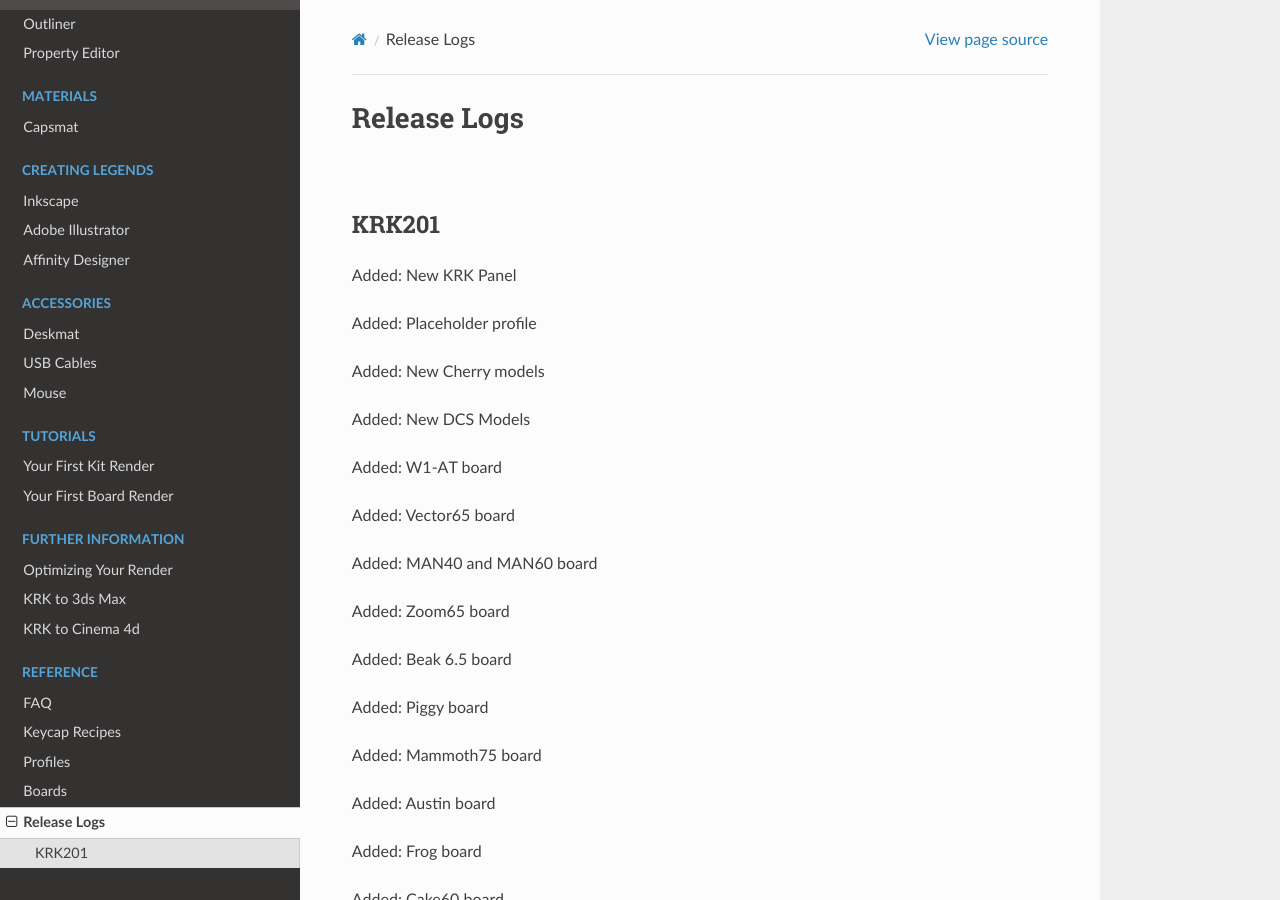
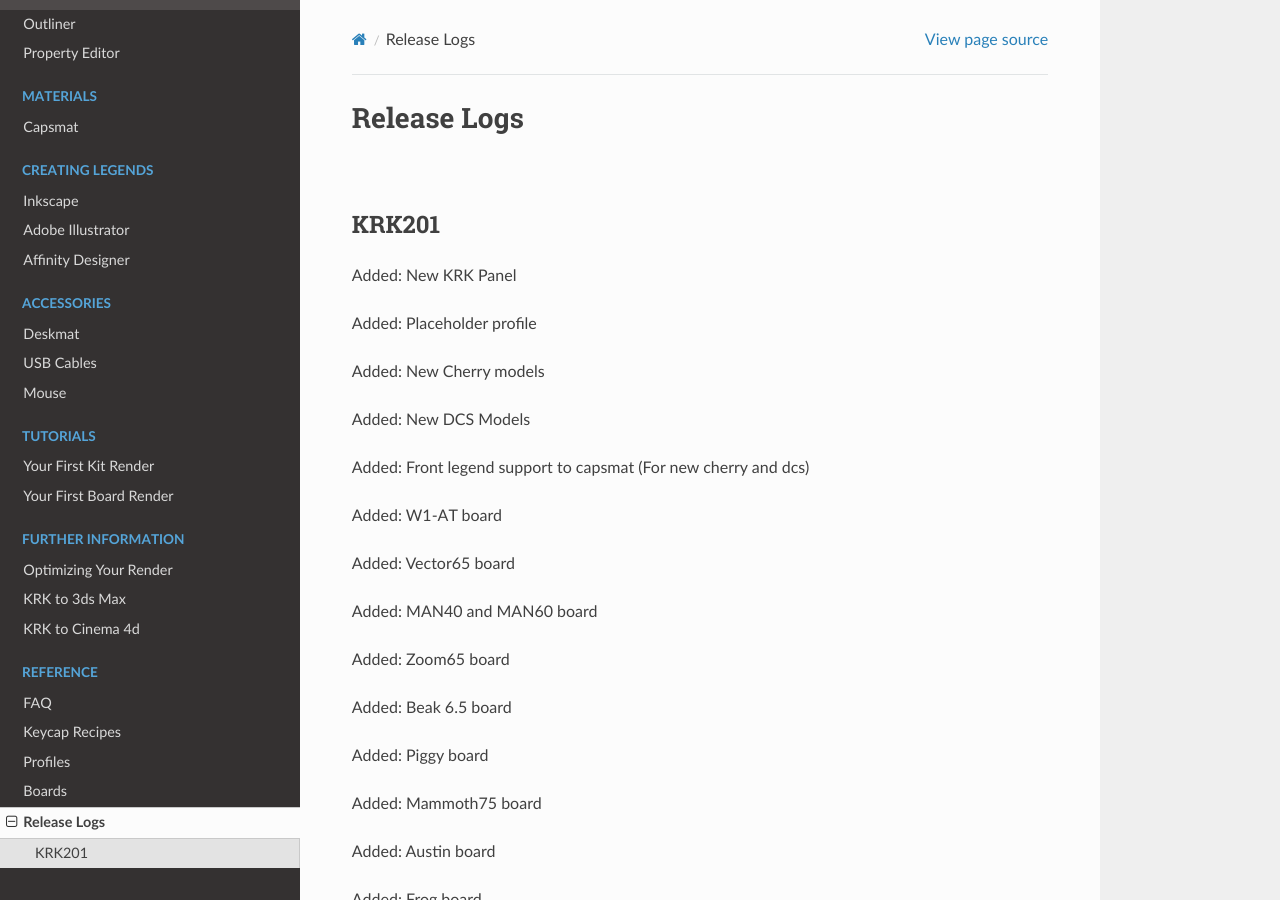
Before and after one commit to imperfectlink/KeyboardRenderKit, a Sphinx documentation site: the page built from docs/source/releases.rst, in a window 1280 px wide and 900 px high. Built offline with Sphinx 7.4.7 and the Read the Docs theme 2.0.0, drawn with Linux system fonts in a browser that asks for light colours.

Commit message:
Update releases.rst

```diff
--- a/docs/source/releases.rst
+++ b/docs/source/releases.rst
@@ -13,6 +13,8 @@
 Added: New Cherry models
 
 Added: New DCS Models
+
+Added: Front legend support to capsmat (For new cherry and dcs)
 
 Added: W1-AT board
 
```
